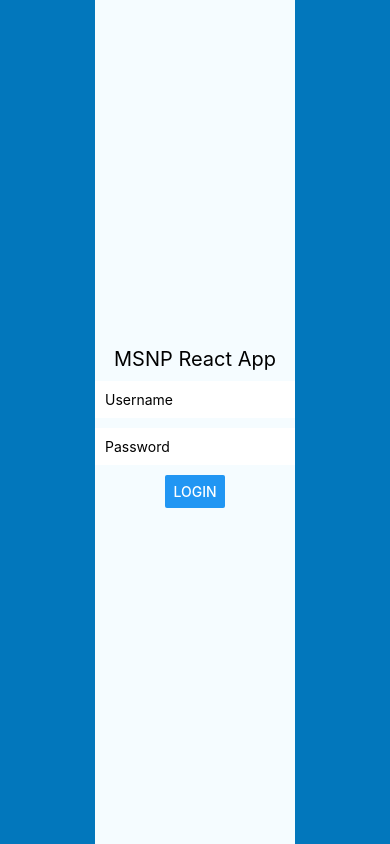
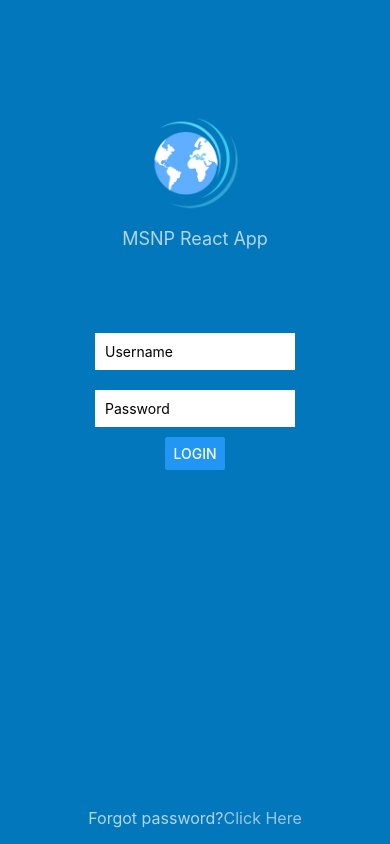
Before and after one commit to tikaram-thapa/reactnativeapp, a React Native app: screen / in a window 390 px wide. Built offline with nearby package versions, Linux system fonts and the light colour scheme.

Commit message:
router added and implemented.

```diff
--- /dev/null
+++ b/src/components/Form.js
@@ -0,0 +1,58 @@
+import React, { Component } from "react";
+import { StyleSheet, View, TextInput, Button, Alert } from "react-native";
+
+const messageStatus = "MSNP React App";
+export default class Form extends Component {
+  state = {
+    username: "",
+    password: ""
+  };
+
+  usernameChangedHandler = value => {
+    this.setState({
+      username: value
+    });
+  };
+
+  passwordChangeHandler = value => {
+    this.setState({
+      password: value
+    });
+  };
+
+  render() {
+    return (
+      <View style={styles.container}>
+        <TextInput
+          style={styles.textinput}
+          placeholder="Username"
+          onSubmitEditing={() => this.password.focus()}
+        />
+        <TextInput
+          style={styles.textinput}
+          placeholder="Password"
+          secureTextEntry={true}
+          ref={input => (this.password = input)}
+        />
+        <Button
+          title={this.props.type}
+          onPress={() => Alert.alert("Login action")}
+        />
+      </View>
+    );
+  }
+}
+
+const styles = StyleSheet.create({
+  container: {
+    flex: 1,
+    justifyContent: "center",
+    alignItems: "center"
+  },
+  textinput: {
+    backgroundColor: "#ffffff",
+    width: 200,
+    padding: 10,
+    marginVertical: 10
+  }
+});
--- a/src/components/Logo.js
+++ b/src/components/Logo.js
@@ -1,25 +1,30 @@
 import React, { Component } from "react";
-import {
-  Platform,
-  StyleSheet,
-  Text,
-  View,
-  TextInput,
-  Button,
-  Alert
-} from "react-native";
+import { StyleSheet, Text, View, Image } from "react-native";
 
-export default class Login extends Component {
+const messageStatus = "MSNP React App";
+export default class Logo extends Component {
   render() {
-    return <View style={StyleSheet.container}></View>;
+    return (
+      <View style={styles.container}>
+        <Image
+          style={{ width: 100, height: 100 }}
+          source={require("../images/logo.png")}
+        />
+        <Text style={styles.logoText}>{messageStatus}</Text>
+      </View>
+    );
   }
 }
 
 const styles = StyleSheet.create({
   container: {
     flex: 1,
-    justifyContent: "center",
-    alignItems: "center",
-    backgroundColor: "#0277bc"
+    justifyContent: "flex-end",
+    alignItems: "center"
+  },
+  logoText: {
+    fontSize: 18,
+    marginVertical: 15,
+    color: "rgba(255, 255, 255, 0.7)"
   }
 });
--- a/src/pages/Login.js
+++ b/src/pages/Login.js
@@ -4,10 +4,12 @@
   StyleSheet,
   Text,
   View,
-  TextInput,
-  Button,
-  Alert
+  TouchableOpacity
 } from "react-native";
+import { Actions } from "react-native-router-flux";
+
+import Logo from "../components/Logo";
+import Form from "../components/Form";
 
 const instructions = Platform.select({
   ios: "Press Cmd+R to reload,\n" + "Cmd+D or shake for dev menu",
@@ -16,25 +18,10 @@
     "Shake or press menu button for dev menu"
 });
 
-const messageStatus = "MSNP React App";
-
 export default class Login extends Component {
-  state = {
-    username: "",
-    password: ""
-  };
-
-  usernameChangedHandler = value => {
-    this.setState({
-      username: value
-    });
-  };
-
-  passwordChangeHandler = value => {
-    this.setState({
-      password: value
-    });
-  };
+  passwordReset() {
+    Actions.passwordReset();
+  }
 
   render() {
     return (
@@ -42,25 +29,14 @@
         {/* <Text style={styles.welcome}>Welcome to React Native!</Text> */}
         {/* <Text style={styles.instructions}>To get started, edit App.js</Text> */}
         {/* <Text style={styles.instructions}>{instructions}</Text> */}
-        <Text style={styles.welcome}>{messageStatus}</Text>
-        <TextInput
-          style={styles.textinput}
-          placeholder="Username"
-          type
-          value={this.state.username}
-          onChangeText={this.usernameChangedHandler}
-        />
-        <TextInput
-          style={styles.textinput}
-          placeholder="Password"
-          secureTextEntry={true}
-          value={this.state.password}
-          onChangeText={this.passwordChangeHandler}
-        />
-        <Button
-          title="Login"
-          onPress={() => Alert.alert("Simple Button pressed")}
-        />
+        <Logo />
+        <Form type="Login" />
+        <View style={styles.forgotPasswordCont}>
+          <Text style={styles.textColor}>Forgot password?</Text>
+          <TouchableOpacity onPress={this.passwordReset}>
+            <Text style={styles.clickHere}>Click Here</Text>
+          </TouchableOpacity>
+        </View>
       </View>
     );
   }
@@ -71,7 +47,7 @@
     flex: 1,
     justifyContent: "center",
     alignItems: "center",
-    backgroundColor: "#F5FCFF"
+    backgroundColor: "#0277bc"
   },
   welcome: {
     fontSize: 20,
@@ -83,10 +59,19 @@
     color: "#333333",
     marginBottom: 5
   },
-  textinput: {
-    backgroundColor: "#ffffff",
-    width: 200,
-    padding: 10,
-    marginBottom: 10
+  forgotPasswordCont: {
+    flexGrow: 1,
+    alignItems: "flex-end",
+    justifyContent: "center",
+    paddingVertical: 16,
+    flexDirection: "row"
+  },
+  textColor: {
+    color: "rgba(255, 255, 255, 0.7)",
+    fontSize: 16
+  },
+  clickHere: {
+    color: "rgba(255, 255, 255, 0.6)",
+    fontSize: 16
   }
 });
```
Also changed, not shown: src/Routes.js (added, +23 -0 lines), src/pages/PasswordReset.js (added, +47 -0 lines), src/images/logo.png (added), src/pages/Home.js (renamed from src/components/Home.js).
